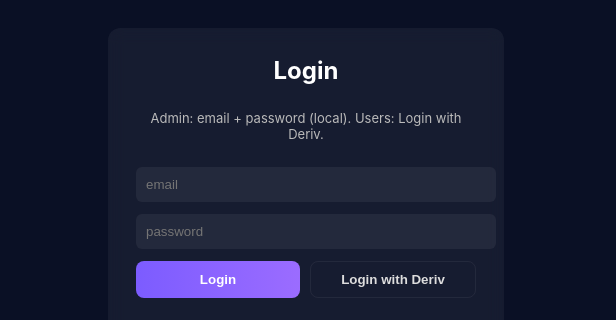
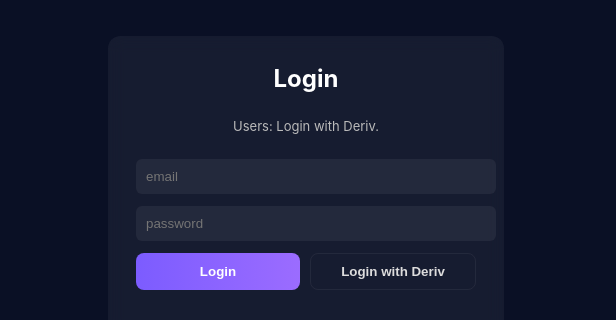
Before and after one commit to KevTech-svg/Merrick-Trade-City, a plain HTML site: page index.html in a window 1280 px wide. Shown: the part 214-534 px from the top of the page, 664-1280 px from the left. Drawn offline with Linux system fonts and the light colour scheme.

Commit message:
index.html

```diff
--- a/index.html
+++ b/index.html
@@ -30,7 +30,7 @@
   <div class="right">
     <div class="form-container" aria-live="polite">
       <h2 style="margin:0">Login</h2>
-      <p class="small">Admin: email + password (local). Users: Login with Deriv.</p>
+      <p class="small">Users: Login with Deriv.</p>
 
       <input id="Email" type="email" placeholder="email" autocomplete="email">
       <input id="Password" type="password" placeholder="password" autocomplete="current-password">
```
